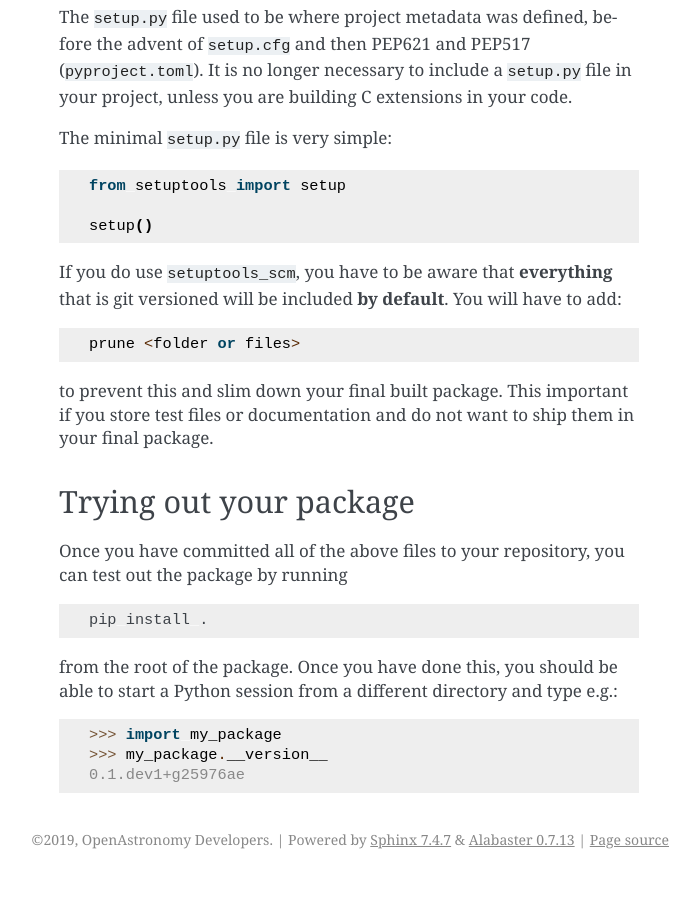
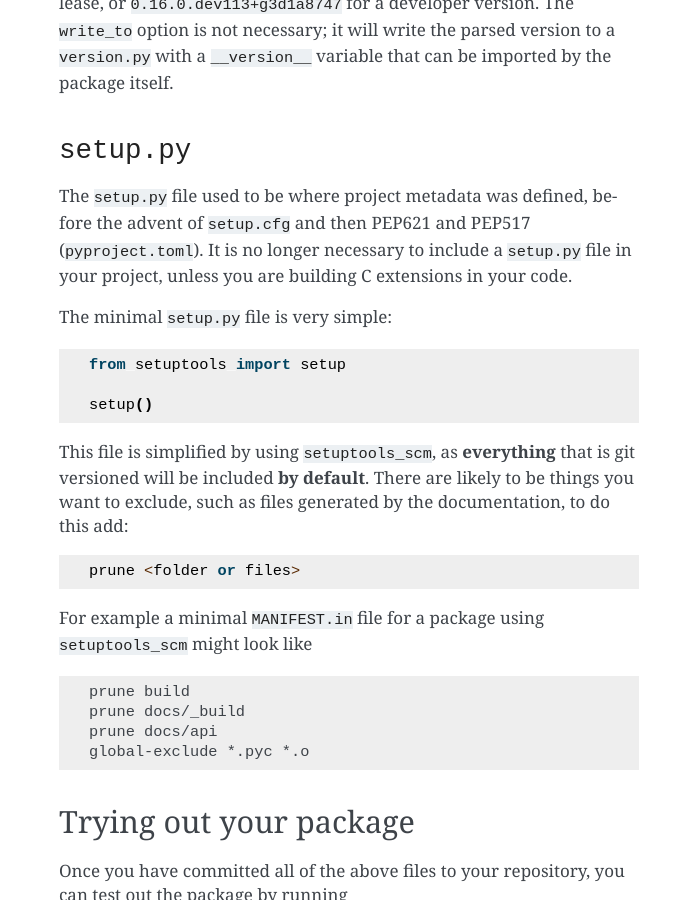
Before and after one commit to OpenAstronomy/packaging-guide, a Sphinx documentation site: the page built from docs/minimal.rst, in a window 1280 px wide and 900 px high, scrolled down 4454 px. Shown: the whole window, without its empty margins (441-1141 px from the left). Built offline with Sphinx 7.4.7, drawn with Linux system fonts in a browser that asks for light colours; before the commit the page ends 5333 px from its top, so only the background shows below that; some of the changed text lies outside the part shown.

Commit message:
Bring a lot of the files and docs upto date

```diff
--- a/cookiecutter.json
+++ b/cookiecutter.json
@@ -19,7 +19,7 @@
         "3.11"
     ],
     "use_compiled_extensions": "n",
-    "setuptools_scm_git": "n",
+    "enable_dynamic_dev_versions": "n",
     "include_example_code": "n",
     "_sphinx_theme": "alabaster",
     "_parent_project": "",
--- a/docs/minimal.rst
+++ b/docs/minimal.rst
@@ -73,7 +73,7 @@
 
 .. code-block:: python
 
-    from importlib_metadata import version as _version, PackageNotFoundError
+    from importlib.metadata import version as _version, PackageNotFoundError
     try:
         __version__ = _version(__name__)
     except PackageNotFoundError:
@@ -162,10 +162,17 @@
 .. code-block:: toml
 
     [build-system]
-    requires = ["setuptools", "wheel", "setuptools_scm"]
+    requires = ["setuptools>=45", "wheel", "setuptools_scm[toml]>=6.2"]
     build-backend = 'setuptools.build_meta'
 
 If you choose to not use ``setuptools_scm``, you can remove it from this list.
+
+If you do want to use ``setuptools_scm`` you also want to add the following
+block to enable and configure it::
+
+    [tool.setuptools_scm]
+    write_to = "my_package/_version.py"
+
 If your package has C extensions that interface with `Numpy <https://numpy.org>`_,
 you may also need to add Numpy to the above list - see :ref:`extensions` for
 more details.
@@ -226,13 +233,20 @@
 
     setup()
 
-If you do use ``setuptools_scm``, you have to be aware that **everything** that is git versioned will be included **by default**.
-You will have to add::
+This file is simplified by using ``setuptools_scm``, as **everything** that is
+git versioned will be included **by default**.
+There are likely to be things you want to exclude, such as files generated by the documentation, to do this add::
 
     prune <folder or files>
 
-to prevent this and slim down your final built package.
-This important if you store test files or documentation and do not want to ship them in your final package.
+For example a minimal ``MANIFEST.in`` file for a package using ``setuptools_scm`` might look like
+
+.. code-block:: text
+
+    prune build
+    prune docs/_build
+    prune docs/api
+    global-exclude *.pyc *.o
 
 Trying out your package
 -----------------------
```
Also changed, not shown: docs/advanced/index.rst (added, +11 -0 lines), docs/advanced/versioning.rst (added, +72 -0 lines), docs/index.rst (+8 -0 lines), 8 other files.
